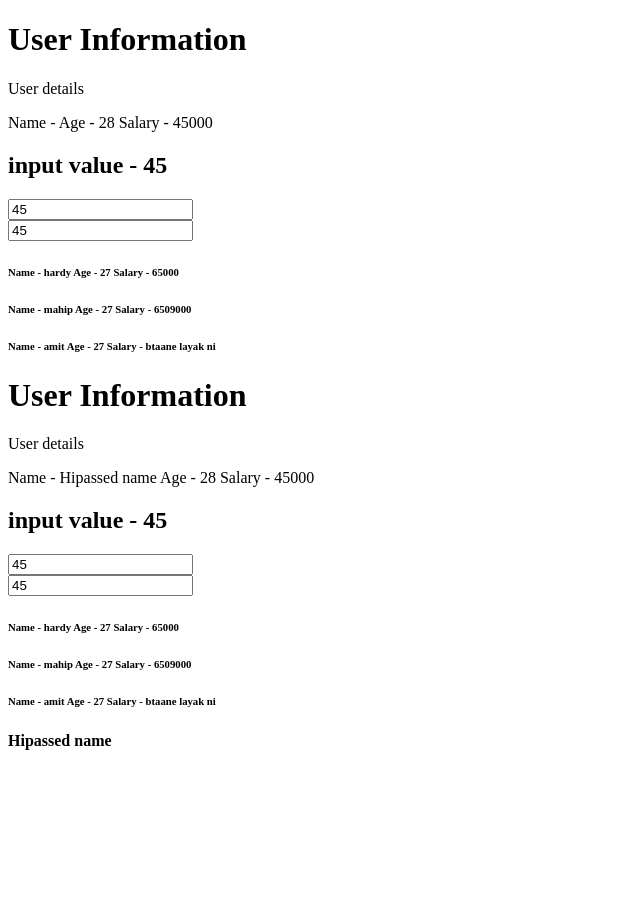
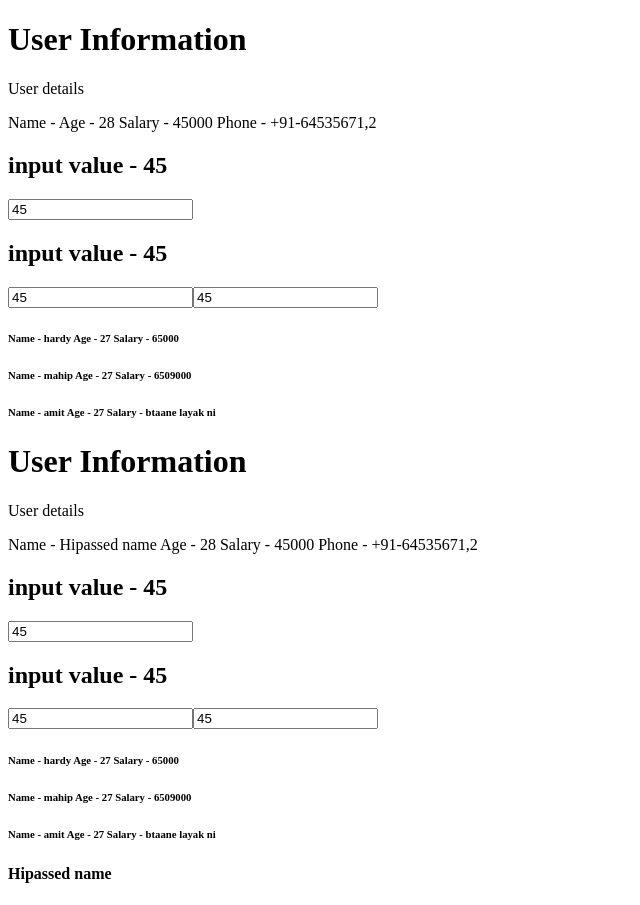
Before and after one commit to archi1112/angular, an Angular app: page / in a window 1280 px wide. Shown: the whole page, without its empty margins (0-640 px from the left). Before the commit the page ends 800 px from the top, so only its background shows below. Built offline with nearby package versions, Linux system fonts and the light colour scheme.

Commit message:
custom pipes

```diff
--- /dev/null
+++ b/src/app/pipes/countrycode.pipe.ts
@@ -0,0 +1,14 @@
+import { Pipe, PipeTransform } from '@angular/core';
+
+@Pipe({
+  name: 'countrycode',
+  standalone: true
+})
+export class CountrycodePipe implements PipeTransform {
+
+  transform(value: unknown, ...args: unknown[]): unknown {
+    return "+91-"+value+[...args];
+
+  }
+
+}
--- a/src/app/user-profile/user-profile.component.html
+++ b/src/app/user-profile/user-profile.component.html
@@ -4,9 +4,10 @@
 <div>User details
   <p>
 
-    <!--        topic 1 : interpolation  -->
+           <!-- topic 1 : interpolation  -->
     <!-- interpolation -->
-    Name - {{name}} Age - {{age}} Salary - {{salary}}
+    <!-- country code is pipe example there are some built in pipes also but this is example of custom pipe {here 1 , 2 are arguments passed to pipe} -->
+ Name - {{name}} Age - {{age}} Salary - {{salary}} Phone - {{phoneno | countrycode:"1":"2" }}
   </p>
 
   <!--          topic 2 - property binding and events is angular  -->
@@ -18,9 +19,9 @@
 
   <!-- topic 3 : when the input value change the value in h2 tag should also change -->
   <!--  2 way data binding  -> template to html file and html file to back to template  -->
-  <!-- <h2>input value - {{defaultInputVal}}</h2>
+  <h2>input value - {{defaultInputVal}}</h2>
   <input type="text" [value]="defaultInputVal" (input)="onChange($event)">
- -->
+
 
   <!--  easier approach for 2 way data binding  -->
   <input type="text" [(ngModel)]="defaultInputVal">
@@ -42,4 +43,5 @@
 
   <!--          topic 5 : understanding the cocept of paasing value from parent to child -->
   <h4>{{name}}</h4>
-</div>
+
+<!-- </div> -->
--- a/src/app/user-profile/user-profile.component.ts
+++ b/src/app/user-profile/user-profile.component.ts
@@ -1,5 +1,6 @@
-import { Component, Input } from '@angular/core';
+import { Component, Input, Output, OutputEmitterRef } from '@angular/core';
 import { FormsModule } from '@angular/forms';
+import { CountrycodePipe } from '../pipes/countrycode.pipe';
 
 
 function formatName(value:string){
@@ -8,7 +9,7 @@ function formatName(value:string){
 @Component({
   selector: 'app-user-profile',
   standalone: true,
-  imports: [FormsModule],
+  imports: [FormsModule , CountrycodePipe],
   templateUrl: './user-profile.component.html',
   styleUrl: './user-profile.component.css',
 })
@@ -17,9 +18,11 @@ export class UserProfileComponent {
   //    topic 4   :  accepting values passed from parent to child
   // @input decorator is used to take value for parent ; tranform transforms the value acc to the function
   @Input({alias:"userName" , transform:formatName }) name = " "
+
   // name = 'sanjay';
   age = 28;
   salary = 45000;
+  phoneno:number=6453567;
   defaultInputVal: any = '45';
   users = [
     { name: 'hardy', age: 27, salary: 65000 },
```
Also changed, not shown: src/app/app.component.html (line endings or trailing spaces), src/app/app.component.ts (line endings or trailing spaces), 1 other file (tests, documents, lock files or other folders).
